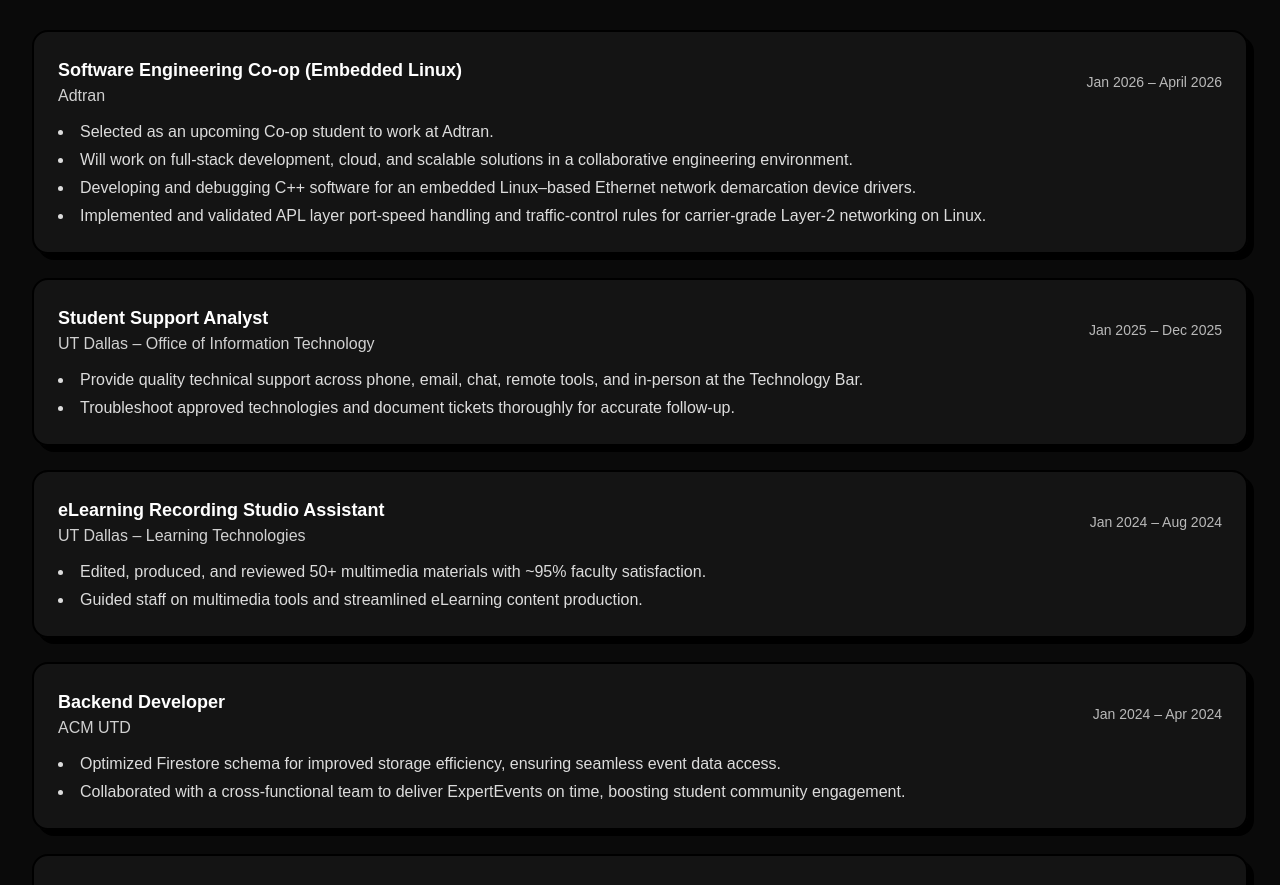
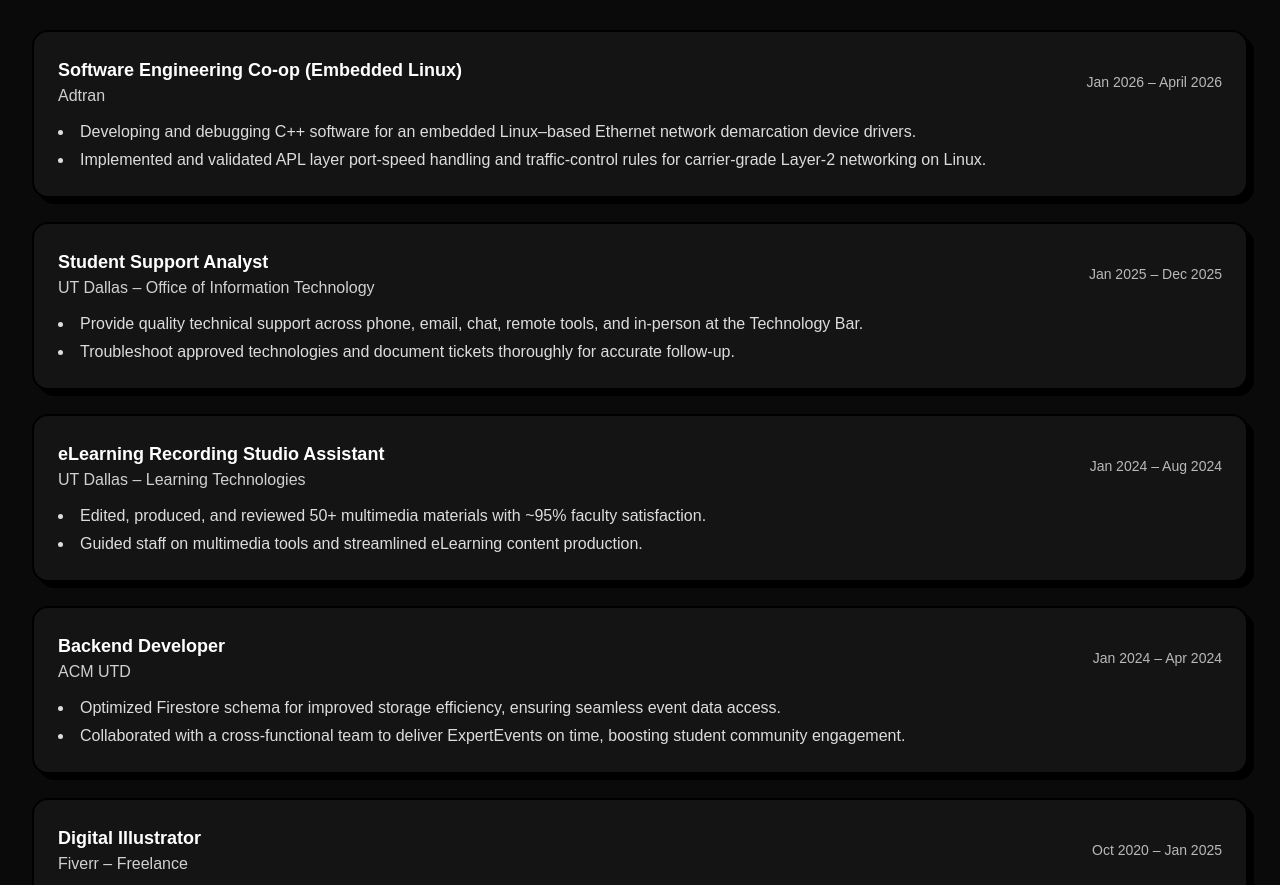
Before and after one commit to Reevu01/Portfolio, a Next.js app: page / in a window 1280 px wide. Shown: the part 2321-3206 px from the top of the page. Built offline with nearby package versions, Linux system fonts and the light colour scheme.

Commit message:
update on adtran

```diff
--- a/src/app/page.js
+++ b/src/app/page.js
@@ -335,8 +335,6 @@
     org: "Adtran",
     date: "Jan 2026 – April 2026",
     bullets: [
-      "Selected as an upcoming Co-op student to work at Adtran.",
-      "Will work on full-stack development, cloud, and scalable solutions in a collaborative engineering environment.",
       "Developing and debugging C++ software for an embedded Linux–based Ethernet network demarcation device drivers.",
       "Implemented and validated APL layer port-speed handling and traffic-control rules for carrier-grade Layer-2 networking on Linux.",
     ],
```
